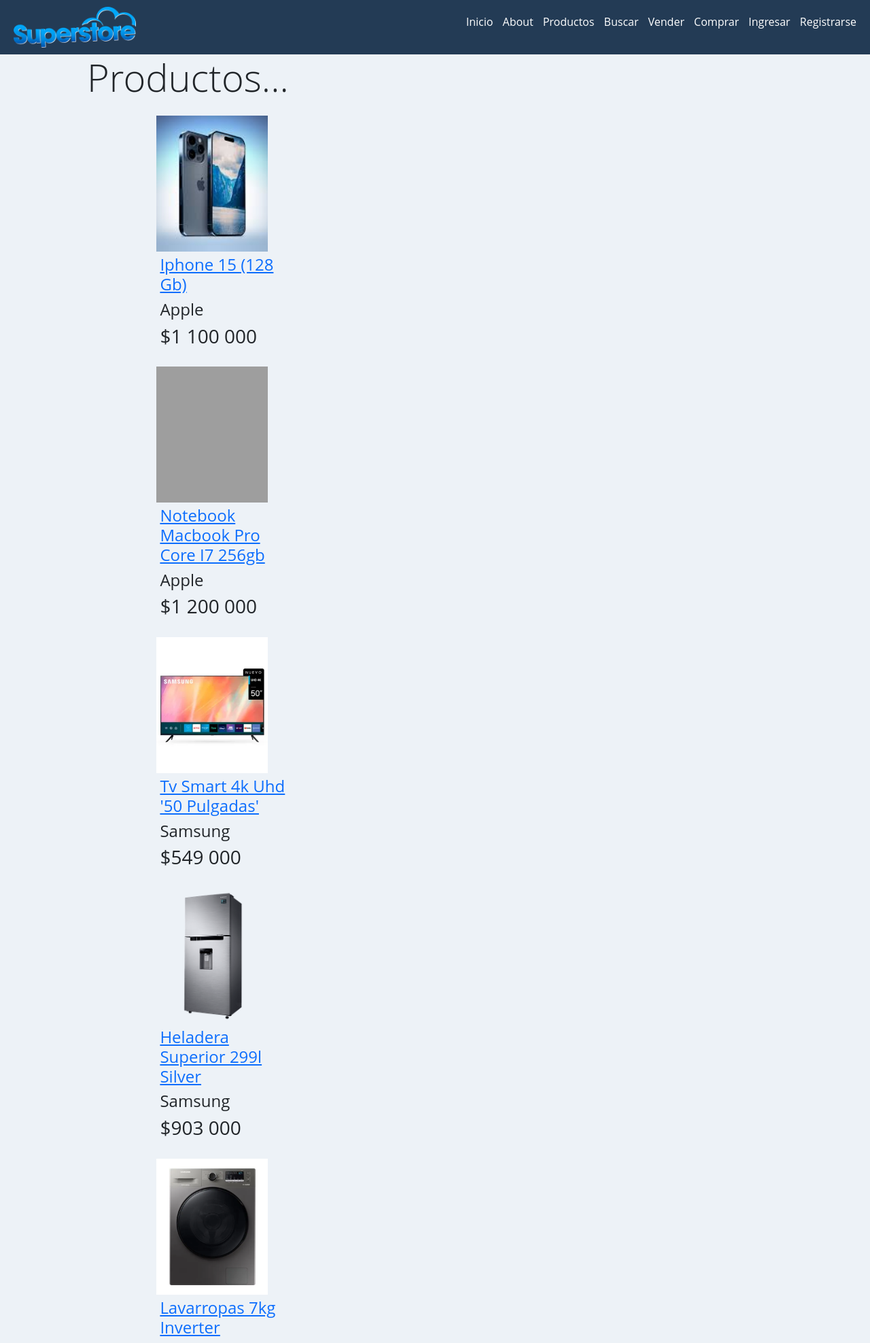
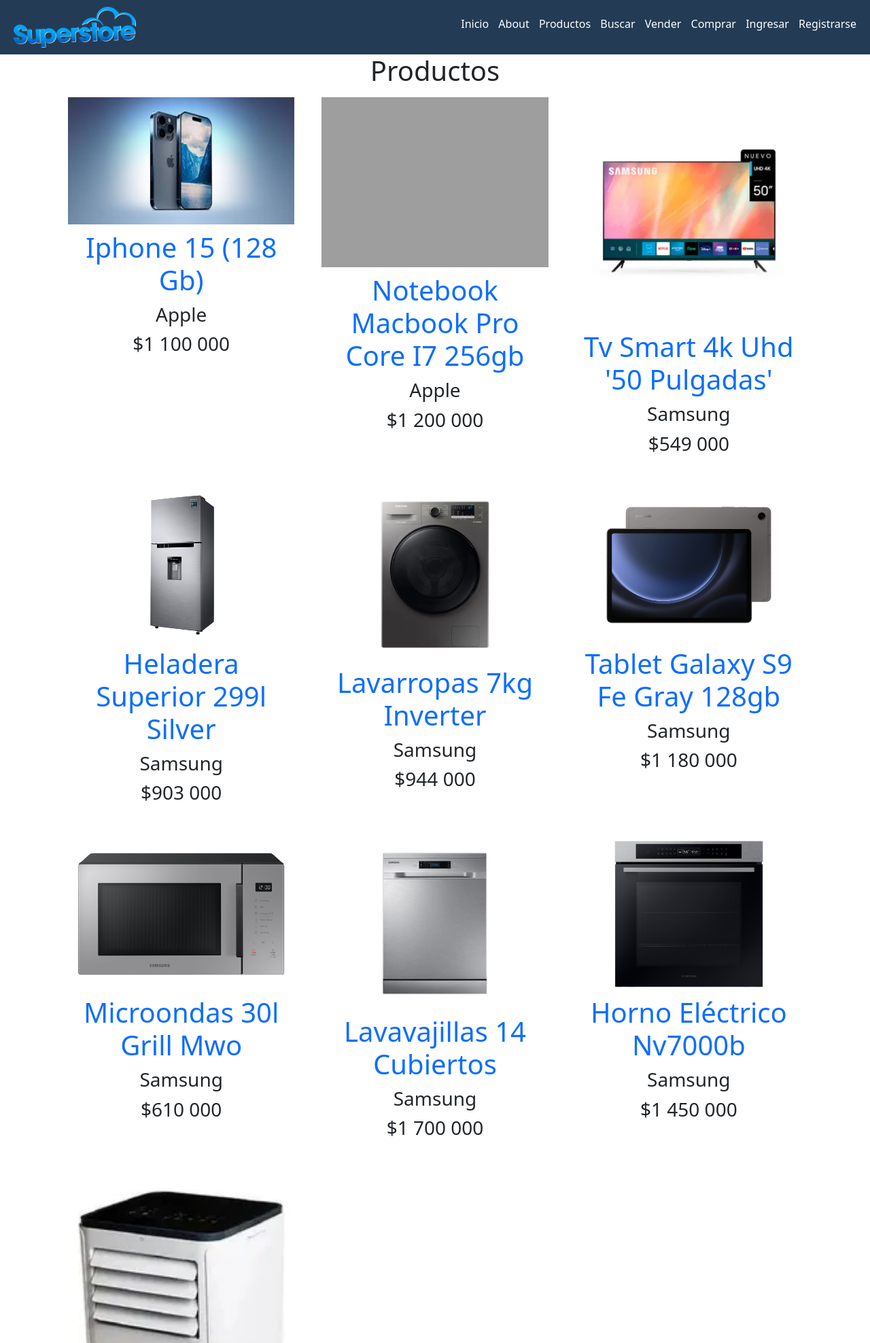
Before and after one commit to Juan-Salave/SuperStore, a Django app: page /Productos/ in a window 1280 px wide. Shown: the top 1975 px of the page at 68% size. Run offline with Django 5.2, Linux system fonts and the light colour scheme; data comes from the database, SQL or seed files in the repository; both versions use the stored data as it was after the commit; grey boxes are pictures that could not be loaded.

Commit message:
Modificacion Productos
Arreglo de la pag de producto con grip de 3 por 1fr

```diff
--- a/myApp/static/myApp/css/estilos.css
+++ b/myApp/static/myApp/css/estilos.css
@@ -1,14 +1,42 @@
-
-* {
-    margin:0;
-    padding:0;
+html {
+    box-sizing: border-box;
+    font-size: 62.5%;
+}
+*, *:before, *:after {
+    box-sizing: inherit;
 }
 
+/** Globales **/
+
 body {
-    background-color: #EDF2F7;
-    font-family: 'Open Sans', sans-serif;
+    background-color: var(--primario);
+    font-size: 1.6rem;
+    line-height: 1.5;
+}
+p {
+   font-size: 1.8rem;
+   font-family: Arial, Helvetica, sans-serif;
+   color: var(--blanco);
+}
+a {
+    text-decoration: none;
+}
+img {
+    width: 100%;
+}
+.comtenedor {
+    max-width: 110rem;
+    margin: 0 auto;
 }
 
+h1, h2, h3 {
+    text-align: center;
+    color: var(--secundario);
+    font-family: var(--fuente);
+}
+h1 { font-size: 4rem; }
+h2 { font-size: 3.2rem; }
+h3 { font-size: 2.4rem; }
 
 header {
     width: 100%;
@@ -20,12 +48,79 @@
 header > div {
     width: 50%;
 }
+.comtenedor {
+    max-width: 110rem;
+    margin: 0 auto;
+}
+.grid {
+    display: grid;
+    grid-template-columns: repeat(2, 1fr);
+}
 
-.galeria {
+@media (min-width: 768px) {
+    .grid {
+        display: grid;
+        grid-template-columns: repeat(3, 1fr);
+        gap: 2rem;
+    }
+}
+.producto {
+    background-color: var(--primarioOscuro);
+    padding: 1rem;
+}
+.producto__nombre {
+    font-size: 4rem;
+}
+.producto__precio {
+    font-size: 2.8rem;
+    color: var(--secundario);
+}
+.producto__nombre,
+.producto__precio {
+    font-family: var(--fuente);
+    margin: 1rem 0;
+    text-align: center;
+    line-height: 1.2;
+}
+.formulario {
     display: grid;
-    grid-template-columns: 1fr 1fr 1fr 1fr;
-    gap: 30px;
+    grid-template-columns: repeat(2, 1fr);
+    gap: 2rem;
 }
+.formulario__campo {
+    border-color: var(--primarioOscuro);
+    border-width: 1rem;
+    border-style: solid;
+    background-color: transparent;
+    color: var(--blanco);
+    font-size: 2rem;
+    font-family: Arial, Helvetica, sans-serif;
+    padding: 1rem;
+    text-align: center;
+}
+.formulario__submit {
+    background-color: var(--secundario);
+    border-radius: 8px;
+    font-size: 1.8rem;
+    font-family: var(--fuente);
+    padding: .8rem;
+
+}
+.formulario__submit:hover {
+    cursor: pointer;
+    background-color: var(--secundarioOscuro);
+}
+
+
+
+
+
+
+
+
+
+
+
 
 .galeria img {
     width: 100%;
@@ -95,15 +190,6 @@
     color:white;
     text-decoration: none;
 }
-
-
-#contenido {
-    width: 80%;
-    margin: auto;
-    max-width: 1280px;
-    min-height: 80vh;
-}
-
 .productos {
     display: flex;
     flex-wrap: wrap;
--- a/myApp/templates/myApp/productos.html
+++ b/myApp/templates/myApp/productos.html
@@ -1,24 +1,32 @@
 {% extends 'myApp/base.html' %}
 {%block contenido%}
 {% load humanize %}
-<h2 class="display-4">Productos...</h2>
-<div id="contenido">
+
+<main class="comtenedor">
+    <h1>Productos</h1>
+
+    <div class="grid">
 
         {% for i in producto%}
-    <div class="productos">
             <div class="producto">
-            <div class="contenedor">
+
+                <div>
                     <img src="{{ i.imagen_uno.url }}" alt='img'>
                 </div>
-            <div class="detalles">
-                <h4>
+
+                <div>
+                    <p class="producto__nombre">
                         <a href="{% url 'Ver' i.id %}">{{ i.descripcion | title }}</a>
-                </h4>
-                <h4>{{ i.marca | capfirst }}</h4>
-                <h3>${{ i.precio | intcomma }}</h3>
+                    </p>
+
+                    <p class="producto__precio">{{ i.marca | capfirst }}</p>
+
+                    <p class="producto__precio">${{ i.precio | intcomma }}</p>
                 </div>
             </div>
+        {% endfor %}
     </div>
 
-    {% endfor %}
+</main>
+
 {%endblock%}
```
Also changed, not shown: myApp/templates/myApp/producto_form.html (+11 -7 lines), myApp/templates/registration/login.html (+11 -10 lines), db.sqlite3, 1 other file. Lines whose indentation alone changed are shown as unchanged.
